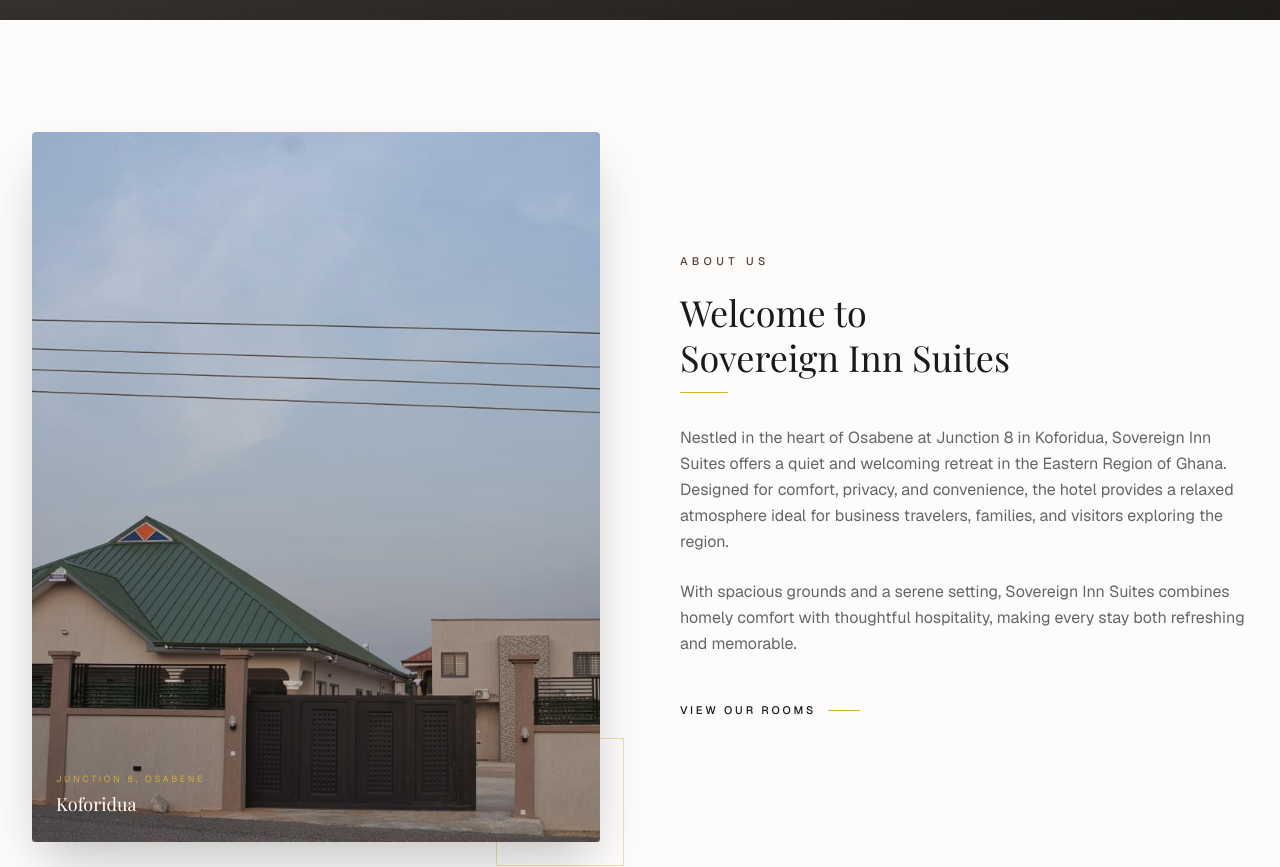
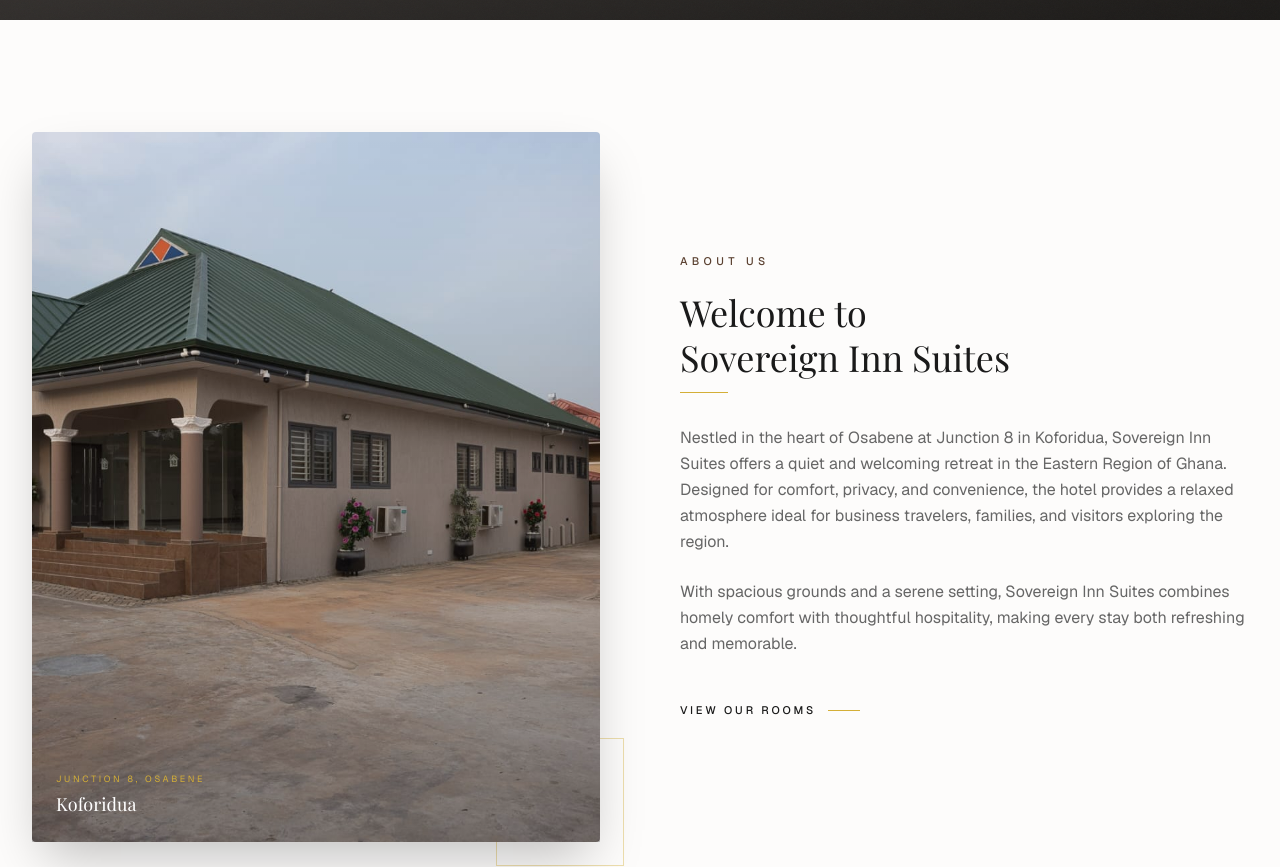
Before and after one commit to georgeey123/sovereigninnsuites, a Next.js app: page / in a window 1280 px wide. Shown: the part 780-1647 px from the top of the page. Built offline with nearby package versions, Linux system fonts and the light colour scheme.

Commit message:
feat: change about image

```diff
--- a/components/About.tsx
+++ b/components/About.tsx
@@ -20,7 +20,7 @@
            <div className="relative">
              <div className="w-full aspect-[4/5] rounded-sm shadow-2xl overflow-hidden">
                <img
-                 src="/images/koforidua/about/sis_entrance.jpeg"
+                 src="/images/koforidua/about/sis_about_page.jpeg"
                  alt="Sovereign Inn Suites Entrance"
                  className="w-full h-full object-cover"
                />
```
